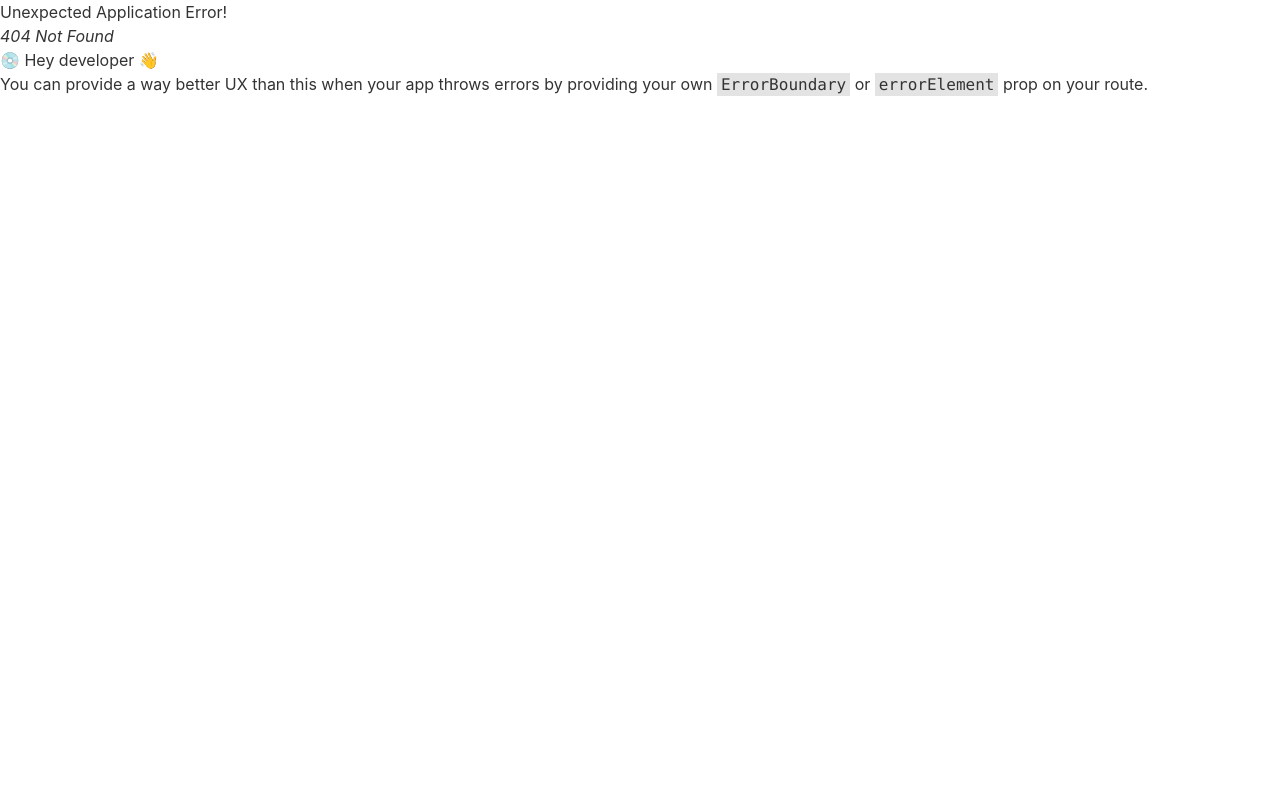
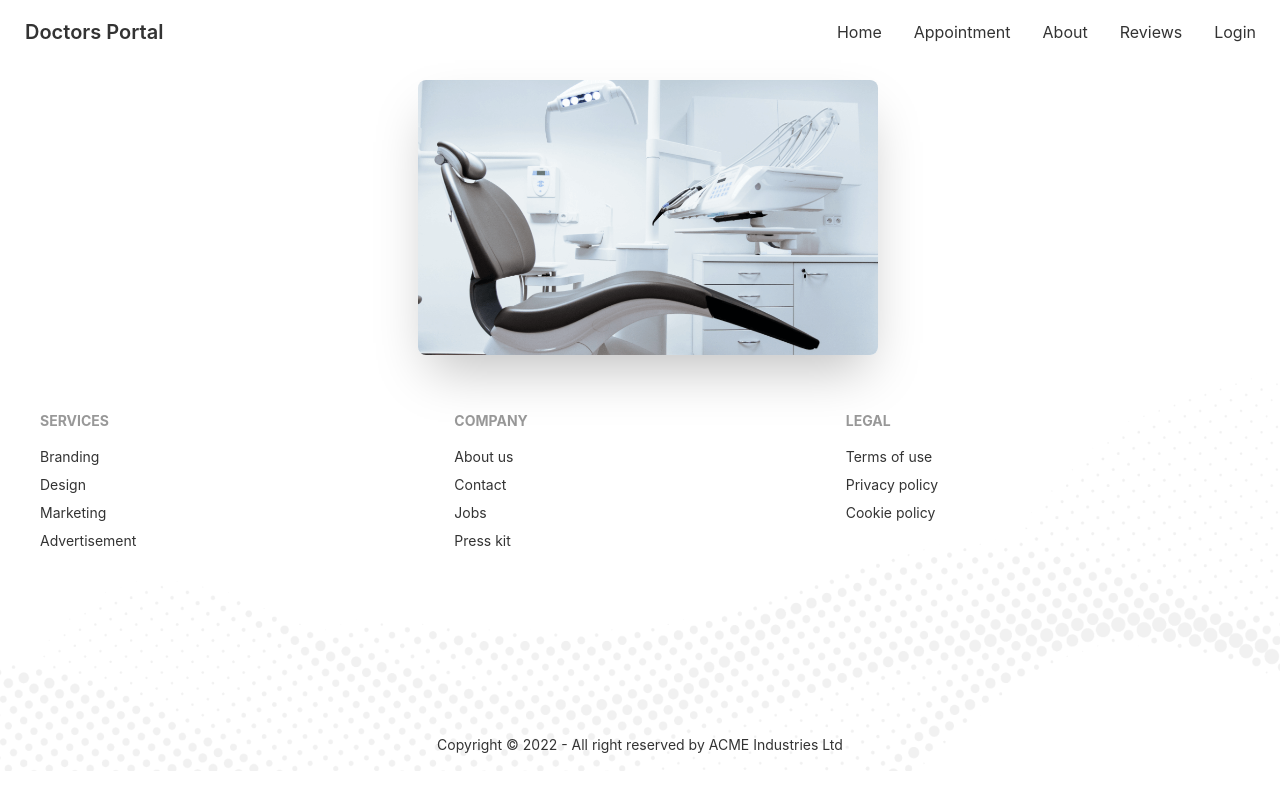
Before and after one commit to RaisulislamRimon/milestone12-module72-doctors-portal, a React (Create React App) app in the folder doctors-portal-client/: page /appointment in a window 1280 px wide. Before the commit this address had no page. Built offline with nearby package versions, Linux system fonts and the light colour scheme.

Commit message:
Appointment Page

```diff
--- /dev/null
+++ b/doctors-portal-client/src/Pages/Appointment/Appointment/Appointment.js
@@ -0,0 +1,12 @@
+import React from "react";
+import AppointmentBanner from "../AppointmentBanner/AppointmentBanner";
+
+const Appointment = () => {
+  return (
+    <div>
+      <AppointmentBanner />
+    </div>
+  );
+};
+
+export default Appointment;
--- /dev/null
+++ b/doctors-portal-client/src/Pages/Appointment/AppointmentBanner/AppointmentBanner.js
@@ -0,0 +1,19 @@
+import React from "react";
+import chair from "../../../assets/images/chair.png";
+
+const AppointmentBanner = () => {
+  return (
+    <header>
+      <div className="hero">
+        <div className="hero-content flex-col lg:flex-row-reverse">
+          <img src={chair} className="lg:w-1/2 rounded-lg shadow-2xl" alt="" />
+          <div>
+
+          </div>
+        </div>
+      </div>
+    </header>
+  );
+};
+
+export default AppointmentBanner;
--- a/doctors-portal-client/src/Routes/Routes/Router.js
+++ b/doctors-portal-client/src/Routes/Routes/Router.js
@@ -1,5 +1,6 @@
 import { createBrowserRouter } from "react-router-dom";
 import Main from "../../Layout/Main";
+import Appointment from "../../Pages/Appointment/Appointment/Appointment";
 import Home from "../../Pages/Home/Home/Home";
 import Login from "../../Pages/Login/Login";
 
@@ -16,6 +17,10 @@
         path: "/login",
         element: <Login />,
       },
+      {
+        path: "/appointment",
+        element: <Appointment />,
+      },
     ],
   },
 ]);
```
